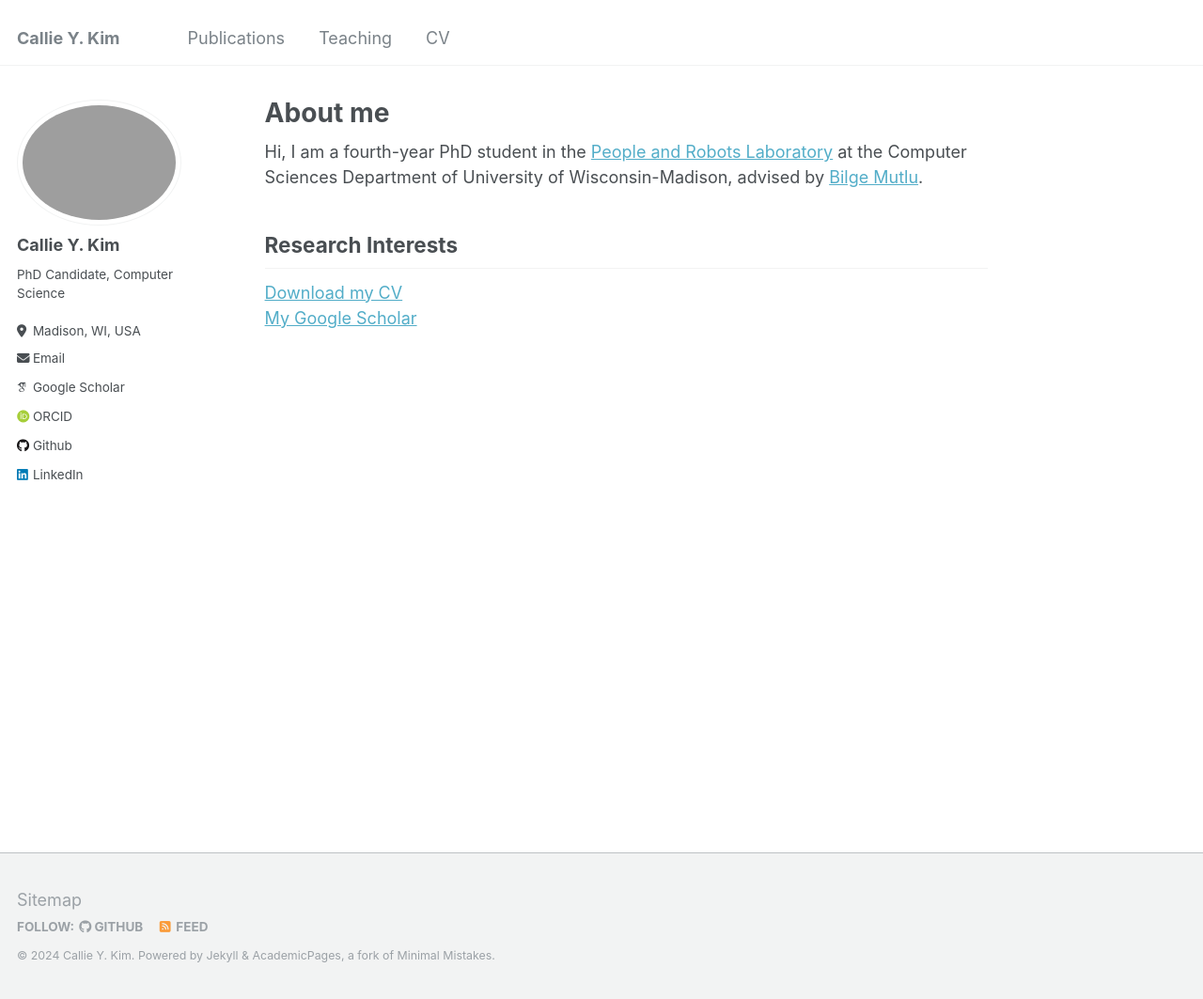
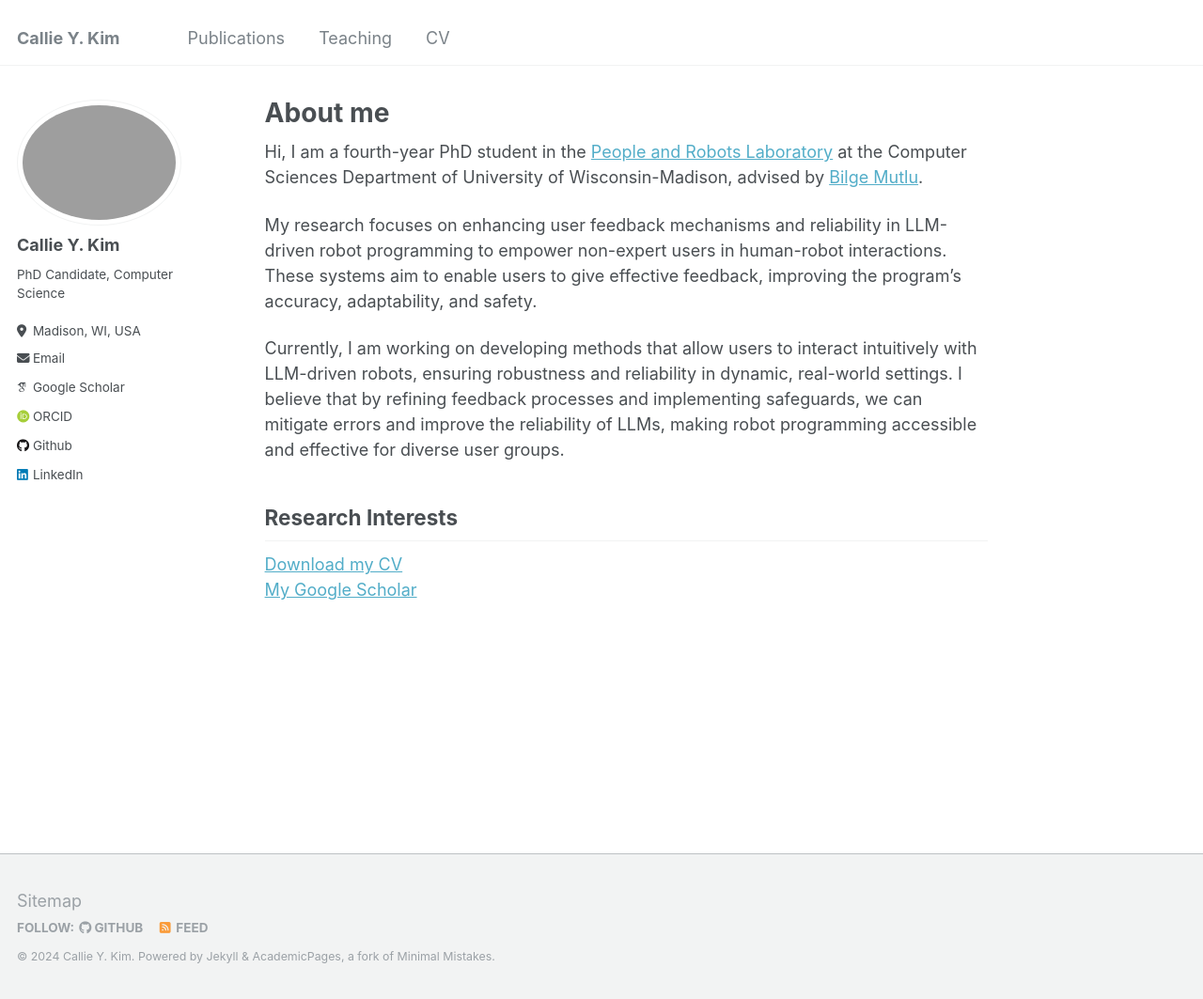
Before and after one commit to CallieKim/CallieKim.github.io, a Jekyll site: the page built from _pages/about.md, in a window 1280 px wide and 1063 px high. Shown: the whole window at 94% size. Built offline with Jekyll 4.4.1, drawn with Linux system fonts in a browser that asks for light colours; some web fonts are replaced.

Commit message:
Update about.md

```diff
--- a/_pages/about.md
+++ b/_pages/about.md
@@ -10,6 +10,10 @@ redirect_from:
 
 Hi, I am a fourth-year PhD student in the [People and Robots Laboratory](https://peopleandrobots.wisc.edu/staff/kim-callie/) at the Computer Sciences Department of University of Wisconsin-Madison, advised by [Bilge Mutlu](http://bilgemutlu.com).
 
+My research focuses on enhancing user feedback mechanisms and reliability in LLM-driven robot programming to empower non-expert users in human-robot interactions. These systems aim to enable users to give effective feedback, improving the program's accuracy, adaptability, and safety.
+
+Currently, I am working on developing methods that allow users to interact intuitively with LLM-driven robots, ensuring robustness and reliability in dynamic, real-world settings. I believe that by refining feedback processes and implementing safeguards, we can mitigate errors and improve the reliability of LLMs, making robot programming accessible and effective for diverse user groups.
+
 ## Research Interests
 
 [Download my CV]() \
```
